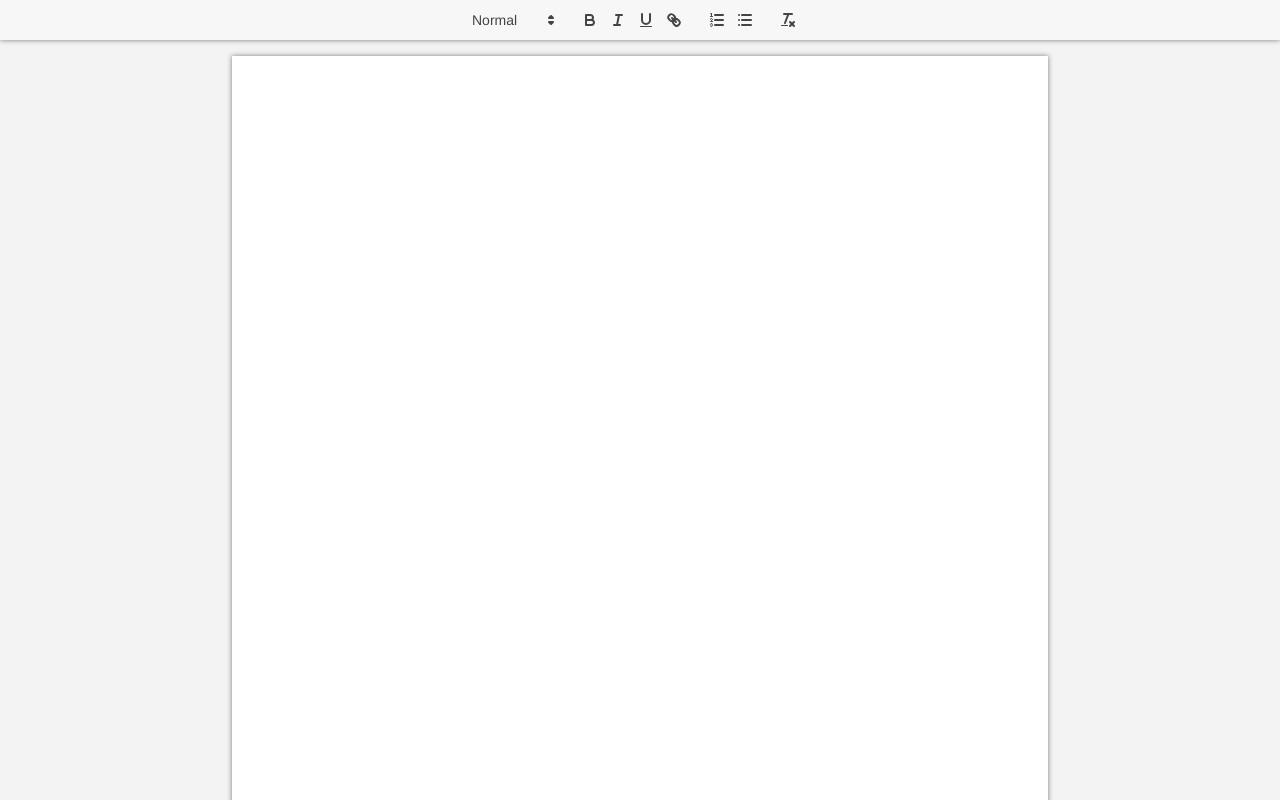
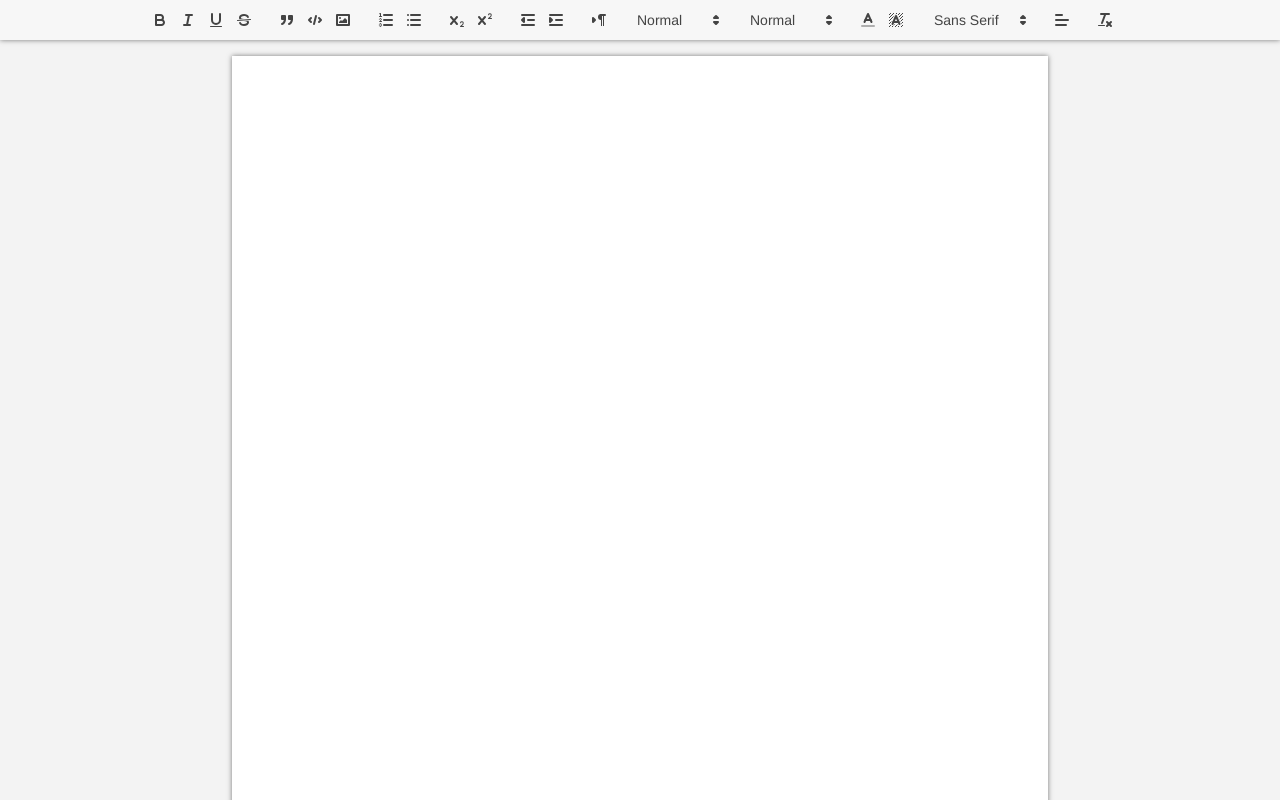
Before and after one commit to HarshitChauhan/Dox, a React (Create React App) app: page / in a window 1280 px wide. Shown: the top 800 px of the page. Built offline with nearby package versions, Linux system fonts and the light colour scheme.

Commit message:
client workdone

```diff
--- a/src/TextEditor.js
+++ b/src/TextEditor.js
@@ -1,6 +1,25 @@
 import React, { useCallback } from "react";
 import "quill/dist/quill.snow.css";
 import Quill from "quill";
+
+const toolbarOptions = [
+  ["bold", "italic", "underline", "strike"], // toggled buttons
+  ["blockquote", "code-block", "image"],
+
+  [{ list: "ordered" }, { list: "bullet" }],
+  [{ script: "sub" }, { script: "super" }], // superscript/subscript
+  [{ indent: "-1" }, { indent: "+1" }], // outdent/indent
+  [{ direction: "rtl" }], // text direction
+
+  [{ size: ["small", false, "large", "huge"] }], // custom dropdown
+  [{ header: [1, 2, 3, 4, 5, 6, false] }],
+
+  [{ color: [] }, { background: [] }], // dropdown with defaults from theme
+  [{ font: [] }],
+  [{ align: [] }],
+
+  ["clean"], // remove formatting button
+];
 
 function TextEditor() {
   const wrapperRef = useCallback((wrapper) => {
@@ -8,7 +27,7 @@
     wrapper.innerHTML = "";
     const editor = document.createElement("div");
     wrapper.append(editor);
-    new Quill(editor, { theme: "snow" });
+    new Quill(editor, { theme: "snow", modules: { toolbar: toolbarOptions } });
   }, []);
 
   return <div className="container" ref={wrapperRef}></div>;
```
